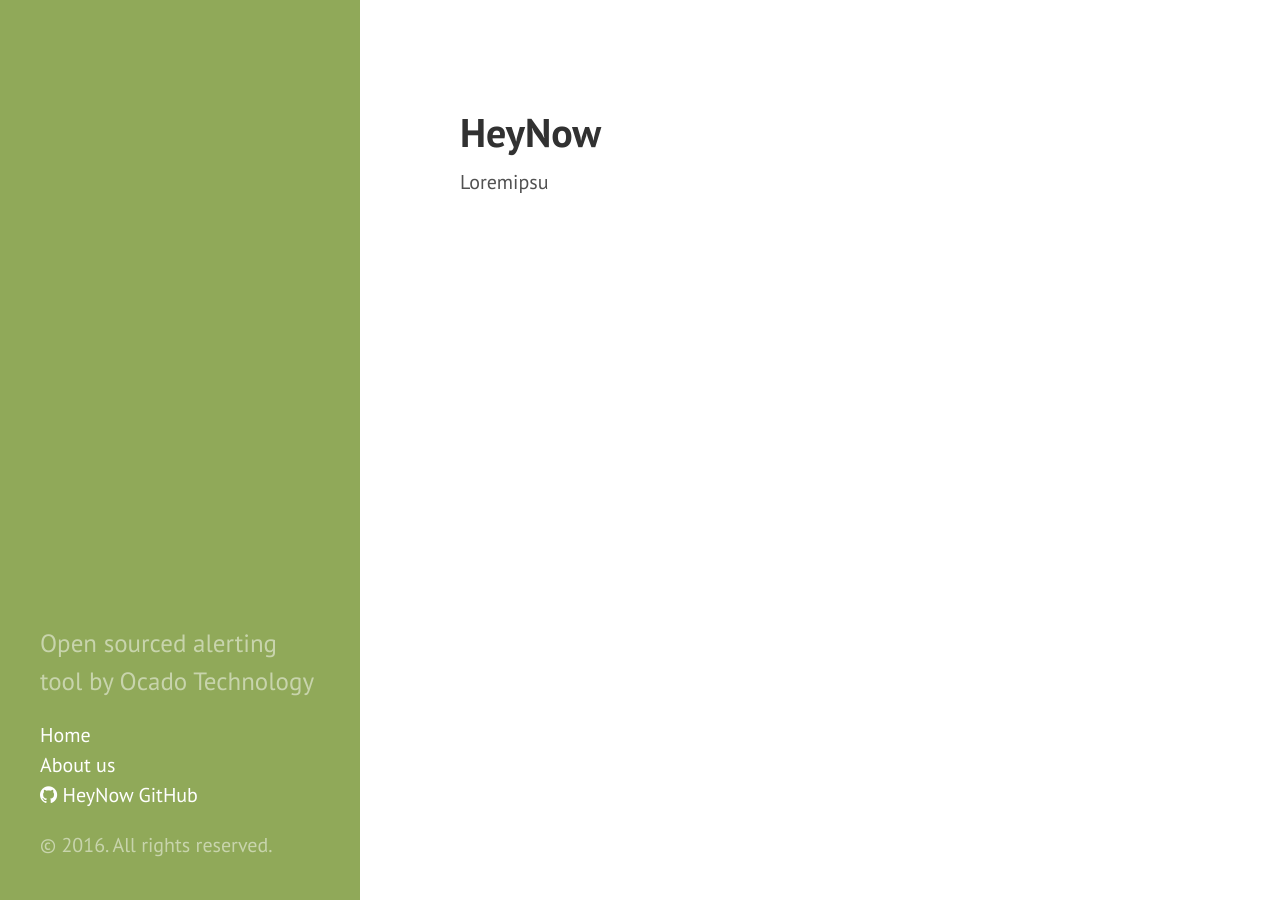
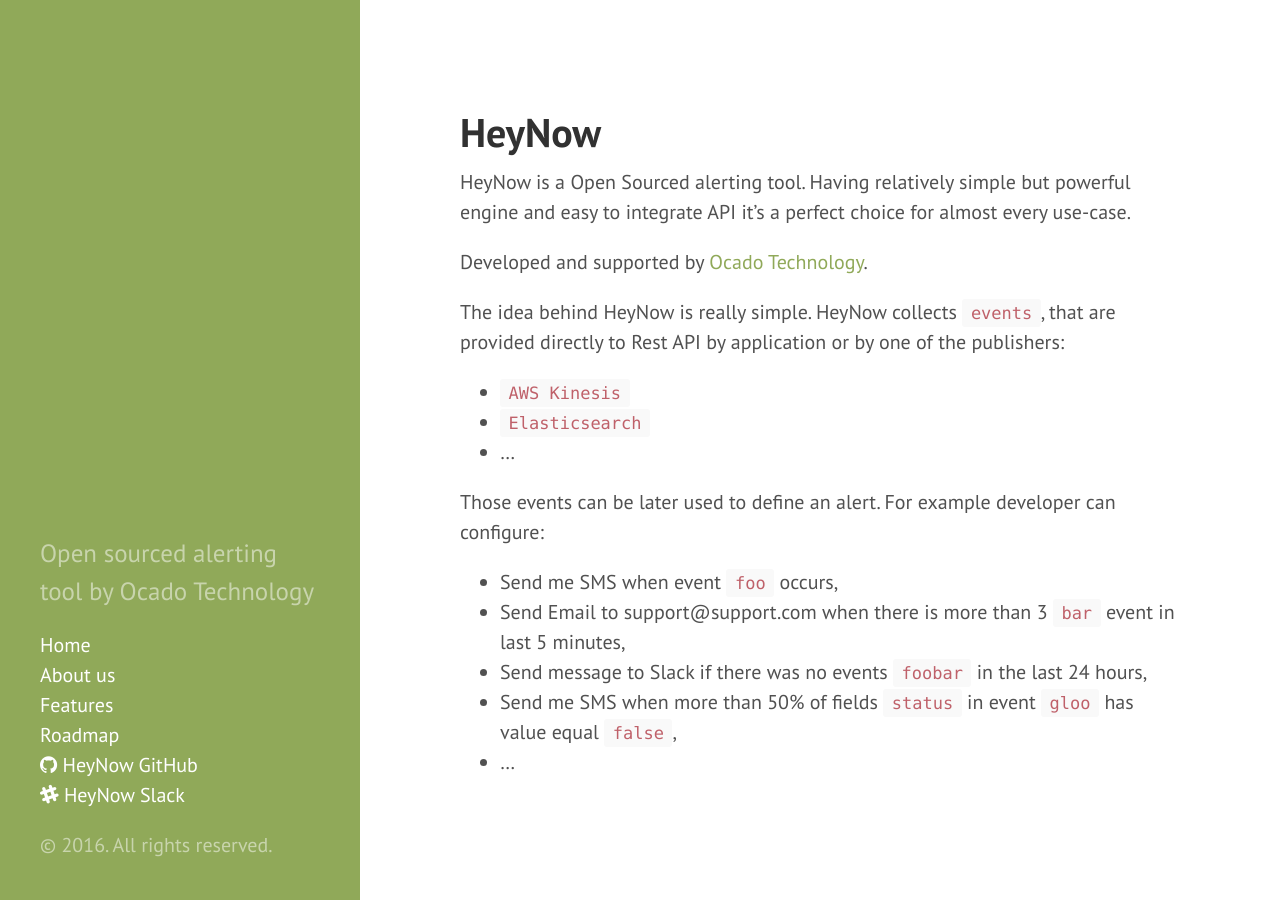
Before and after one commit to heynow-io/heynow-io.github.io, a Jekyll site: the page built from index.md, in a window 1280 px wide. Built offline with Jekyll 4.4.1, drawn with Linux system fonts in a browser that asks for light colours.

Commit message:
Features and roadmap

```diff
--- a/_config.yml
+++ b/_config.yml
@@ -13,3 +13,4 @@
 
 
 github:           https://github.com/heynow-io
+slack:            https://heynow-io.slack.com
--- a/_includes/sidebar.html
+++ b/_includes/sidebar.html
@@ -31,6 +31,11 @@
                 <i class="fa fa-github"></i>
                 HeyNow GitHub
             </a></li>
+
+            <li class="sidebar-nav-item"><a href="{{ site.slack }}">
+                <i class="fa fa-slack"></i>
+                HeyNow Slack
+            </a></li>
         </ul>
 
         <p>&copy; {{ site.time | date: '%Y' }}. All rights reserved.</p>
--- a/index.md
+++ b/index.md
@@ -5,4 +5,21 @@
 
 # HeyNow
 
-Loremipsu
+HeyNow is a Open Sourced alerting tool.
+Having relatively simple but powerful engine and easy to integrate API it's a perfect choice for almost every use-case.
+
+Developed and supported by [Ocado Technology](http://www.ocadotechnology.com/).
+
+The idea behind HeyNow is really simple. HeyNow collects `events`, that are provided directly to Rest API by application or by one of the publishers:
+
+* `AWS Kinesis`
+* `Elasticsearch`
+* ...
+
+Those events can be later used to define an alert. For example developer can configure:
+
+* Send me SMS when event `foo` occurs,
+* Send Email to support@support.com when there is more than 3 `bar` event in last 5 minutes,
+* Send message to Slack if there was no events `foobar` in the last 24 hours,
+* Send me SMS when more than 50% of fields `status` in event `gloo` has value equal `false`,
+* ...
```
Also changed, not shown: features/index.md (added, +17 -0 lines), roadmap/index.md (added, +32 -0 lines).
